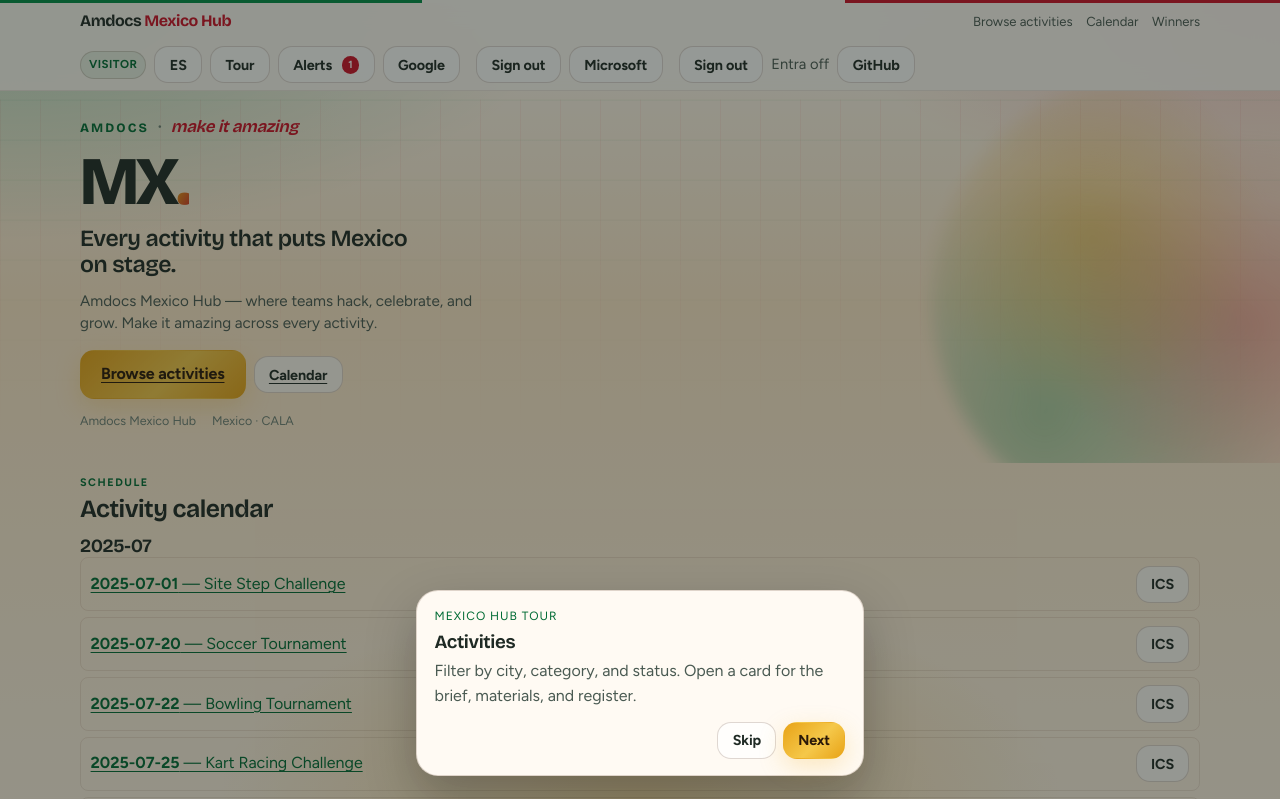
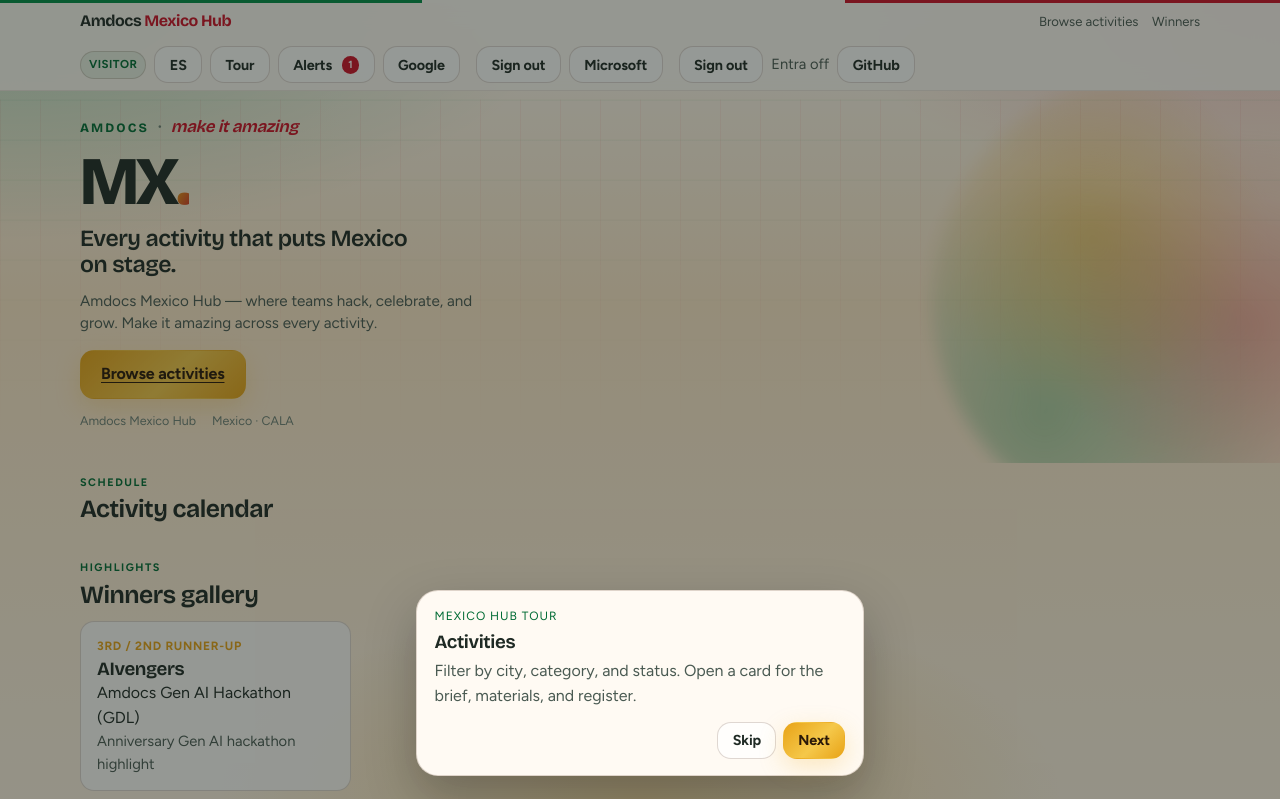
Before and after one commit to SumitJindalMX/mexico-hub, a plain HTML site: page index.html in a window 1280 px wide. Shown: the top 799 px of the page. Drawn offline with nearby package versions, Linux system fonts and the light colour scheme.

Commit message:
Remove calendar section from Mexico Hub

```diff
--- a/index.html
+++ b/index.html
@@ -41,7 +41,6 @@
           <nav class="topbar__nav" aria-label="Primary">
             <a href="#events" data-i18n="nav.browse">Browse</a>
             <a href="#my-regs" data-i18n="nav.myRegs" data-role-required="participant,judge,organizer,editor">My regs</a>
-            <a href="#calendar" data-i18n="nav.calendar">Calendar</a>
             <a href="#gallery" data-i18n="nav.gallery">Winners</a>
             <a href="#analytics" data-i18n="nav.analytics" data-role-required="organizer,editor">Analytics</a>
           </nav>
@@ -99,7 +98,6 @@
             <p class="hero__lede" id="lede"></p>
             <div class="hero__actions">
               <a class="btn btn--primary" href="#events" data-i18n="hero.cta">Browse activities</a>
-              <a class="btn btn--ghost btn--sm" href="#calendar" data-i18n="nav.calendar">Calendar</a>
             </div>
             <div class="hero__meta" id="hero-meta"></div>
           </div>
--- a/js/app.js
+++ b/js/app.js
@@ -648,19 +648,12 @@
       events,
       email,
     );
-    window.GDLPortal.renderCalendar(document.getElementById("calendar-grid"), events);
     window.GDLPortal.renderGallery(document.getElementById("gallery-grid"), state.gallery);
     window.GDLPortal.renderAnalytics(
       document.getElementById("analytics-grid"),
       events,
       state.registrations,
     );
-    document.getElementById("calendar-grid")?.querySelectorAll("[data-ics-id]").forEach((btn) => {
-      btn.addEventListener("click", () => {
-        const ev = events.find((x) => x.id === btn.getAttribute("data-ics-id"));
-        if (ev) window.GDLCalendar.downloadEventIcs(ev);
-      });
-    });
     window.GDLRoles.applyRoleVisibility();
     window.GDLi18n.apply();
   }
--- a/js/tour.js
+++ b/js/tour.js
@@ -8,11 +8,6 @@
         sel: "#events",
         title: "Activities",
         body: "Filter by city, category, and status. Open a card for the brief, materials, and register.",
-      },
-      {
-        sel: "#calendar",
-        title: "Calendar",
-        body: "See upcoming dates and download an ICS for Outlook or Google Calendar.",
       },
       {
         sel: "#gallery",
```
Also changed, not shown: README.md.
